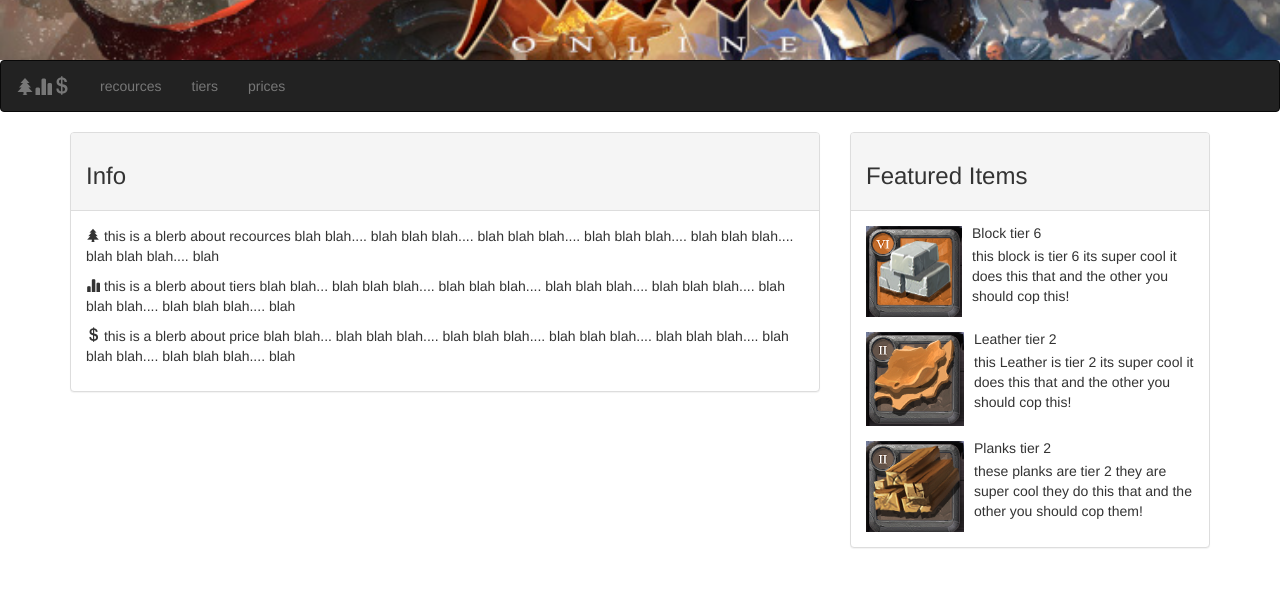
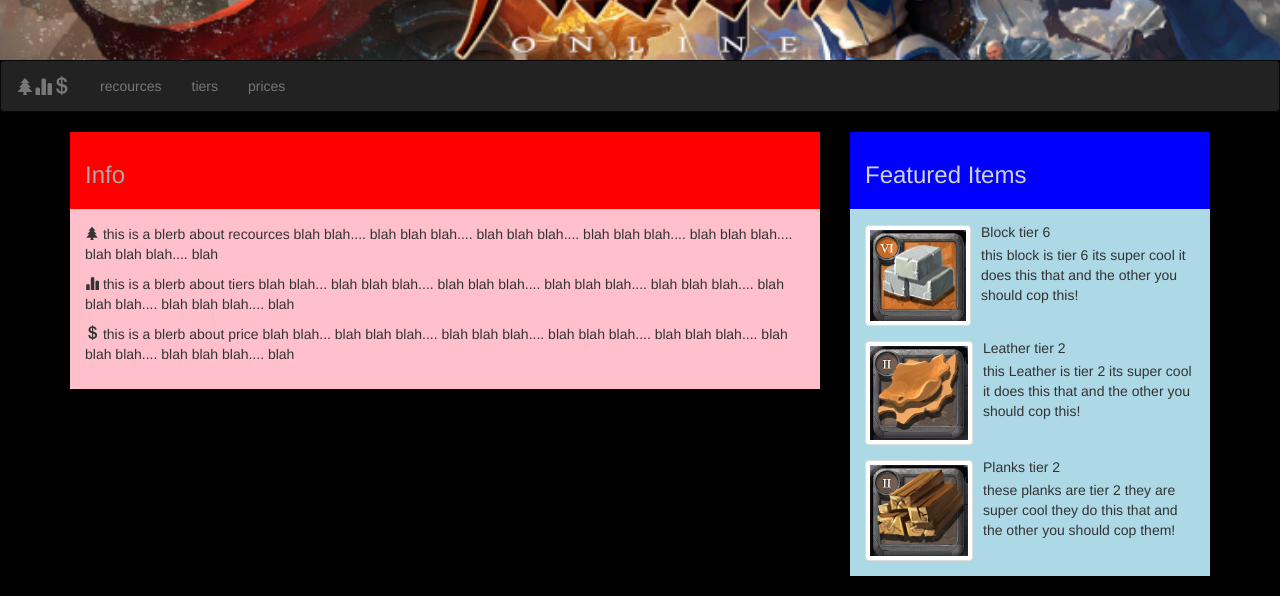
Before and after one commit to austinragotzy/albian-item-cat, a plain HTML site: page pages/index.html in a window 1280 px wide. Shown: the part 232-828 px from the top of the page. Before the commit the page ends 800 px from the top, so only its background shows below. Drawn offline with Linux system fonts and the light colour scheme.

Commit message:
more homepage changes

```diff
--- /dev/null
+++ b/pages/CSS/homepage.css
@@ -0,0 +1,33 @@
+#body{
+  background-color: black;
+}
+
+#featured-panel{
+  border: 0px black solid;
+  border-radius: 0px;
+}
+
+#featured-heading{
+  background-color: blue;
+  color: lightgrey;
+  border-radius: 0px;
+}
+
+#featured-body{
+  background-color: lightblue;
+}
+
+#info-panel{
+  border: 0px black solid;
+}
+
+#info-heading{
+  background-color: red;
+  color: darkgrey;
+  border: 0px black solid;
+  border-radius: 0px;
+}
+
+#info-body{
+  background-color: pink;
+}
--- a/pages/index.html
+++ b/pages/index.html
@@ -3,12 +3,10 @@
   <head>
     <meta charset="utf-8">
     <link rel="stylesheet" href="bootstrap-3.2.0-dist/css/bootstrap.min.css">
-    <script type="text/javascript" src="/bootstrap-3.2.0-dist/js/bootstrap.min.js">
-
-    </script>
+    <link rel="stylesheet" href="CSS/homepage.css">
     <title>home</title>
   </head>
-  <body>
+  <body id="body">
     <nav class="navbar navbar-inverse" style="margin: 0px;">
       <div class="navbar-brand">
         Albion Online
@@ -60,11 +58,11 @@
     <div class="container">
       <div class="row">
         <div class="col-md-8">
-          <article class="panel panel-default">
-            <div class="panel-heading">
+          <article class="panel panel-default" id="info-panel">
+            <div class="panel-heading" id="info-heading">
               <h3>Info</h3>
             </div>
-            <div class="panel-body">
+            <div class="panel-body" id="info-body">
               <p><span class="glyphicon glyphicon-tree-conifer"></span> this is a blerb about recources blah blah.... blah blah blah.... blah blah blah.... blah blah blah.... blah blah blah.... blah blah blah.... blah</p>
               <p><span class="glyphicon glyphicon-stats"></span> this is a blerb about tiers blah blah... blah blah blah.... blah blah blah.... blah blah blah.... blah blah blah.... blah blah blah.... blah blah blah.... blah</p>
               <p><span class="glyphicon glyphicon-usd"></span> this is a blerb about price blah blah... blah blah blah.... blah blah blah.... blah blah blah.... blah blah blah.... blah blah blah.... blah blah blah.... blah</p>
@@ -72,14 +70,14 @@
           </article>
         </div>
         <div class="col-md-4">
-          <div class="panel panel-default">
-            <div class="panel-heading">
+          <div class="panel panel-default" id="featured-panel">
+            <div class="panel-heading" id="featured-heading">
               <h3>Featured Items</h3>
             </div>
-            <div class="panel-body">
+            <div class="panel-body" id="featured-body">
               <div class="media">
                 <div class="pull-left">
-                  <img src="/Images/block6.PNG" alt="a tier 6 block">
+                  <img class="img-thumbnail" src="Images/block6.PNG" alt="a tier 6 block">
                 </div>
                 <div class="media-body">
                   <h5 class="media-heading">Block tier 6</h5>
@@ -88,7 +86,7 @@
               </div>
               <div class="media">
                 <div class="pull-left">
-                  <img src="/Images/leather2.PNG" alt="a tier 2 leather">
+                  <img class="img-thumbnail" src="Images/leather2.PNG" alt="a tier 2 leather">
                 </div>
                 <div class="media-body">
                   <h5 class="media-heading">Leather tier 2</h5>
@@ -97,7 +95,7 @@
               </div>
               <div class="media">
                 <div class="pull-left">
-                  <img src="/Images/planks2.PNG" alt="a tier 2 Planks">
+                  <img class="img-thumbnail" src="Images/planks2.PNG" alt="a tier 2 Planks">
                 </div>
                 <div class="media-body">
                   <h5 class="media-heading">Planks tier 2</h5>
```
